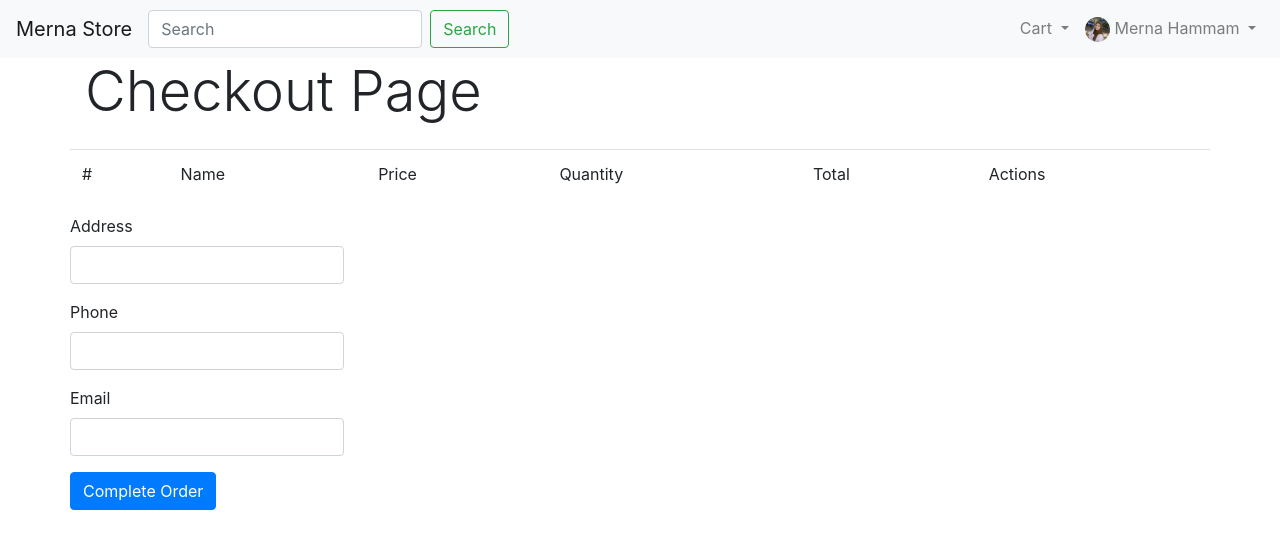
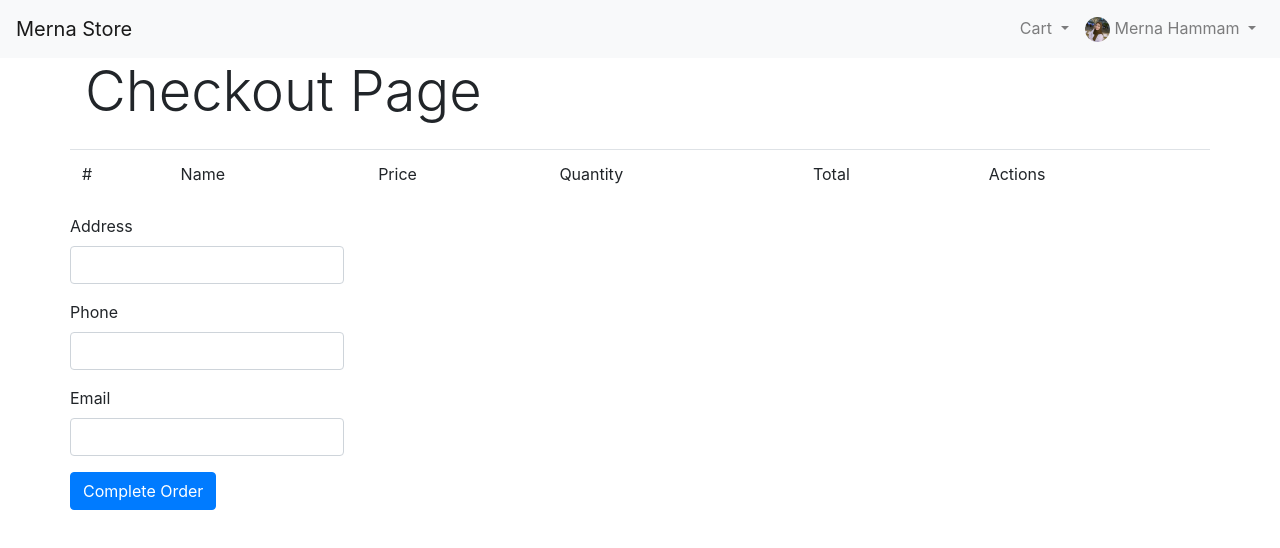
Before and after one commit to mernahammam/shopping-cart, an Angular app: page /checkout in a window 1280 px wide. Shown: the top 548 px of the page. Built offline with nearby package versions, Linux system fonts and the light colour scheme.

Commit message:
Add Search Feature

```diff
--- a/src/app/components/nav-bar/nav-bar.component.html
+++ b/src/app/components/nav-bar/nav-bar.component.html
@@ -5,10 +5,7 @@
   </button>
 
   <div class="collapse navbar-collapse" id="navbarSupportedContent">
-    <form class="form-inline my-2 my-lg-0  mr-auto">
-      <input class="form-control mr-sm-2" type="search" placeholder="Search" aria-label="Search">
-      <button class="btn btn-outline-success my-2 my-sm-0" type="submit">Search</button>
-    </form>
+    <div class="my-2 my-lg-0  mr-auto"></div>
     <ul class="navbar-nav">
       <li class="nav-item dropdown">
         <a class="nav-link dropdown-toggle" href="#" id="navbarDropdown" role="button" data-toggle="dropdown" aria-haspopup="true" aria-expanded="false">
--- a/src/app/components/products-list/products-list.component.html
+++ b/src/app/components/products-list/products-list.component.html
@@ -1,3 +1,7 @@
+<form class="mt-4 mb-4">
+  <input #sc (keyup)="filterProducts(sc.value)" class="form-control mr-sm-2" type="search" placeholder="Type Product Name" aria-label="Search">
+</form>
+
 <p class="display-4 mb-4">
   Products List
 </p>
--- a/src/app/components/products-list/products-list.component.ts
+++ b/src/app/components/products-list/products-list.component.ts
@@ -18,4 +18,11 @@ export class ProductsListComponent implements OnInit {
     });
   }
 
+    filterProducts(sc: string) {
+      if(sc != ""){
+          this.products = this.products.filter((product) =>
+                product.title.toLowerCase().includes(sc.toLowerCase())
+          );
+      }
+    }
 }
```
